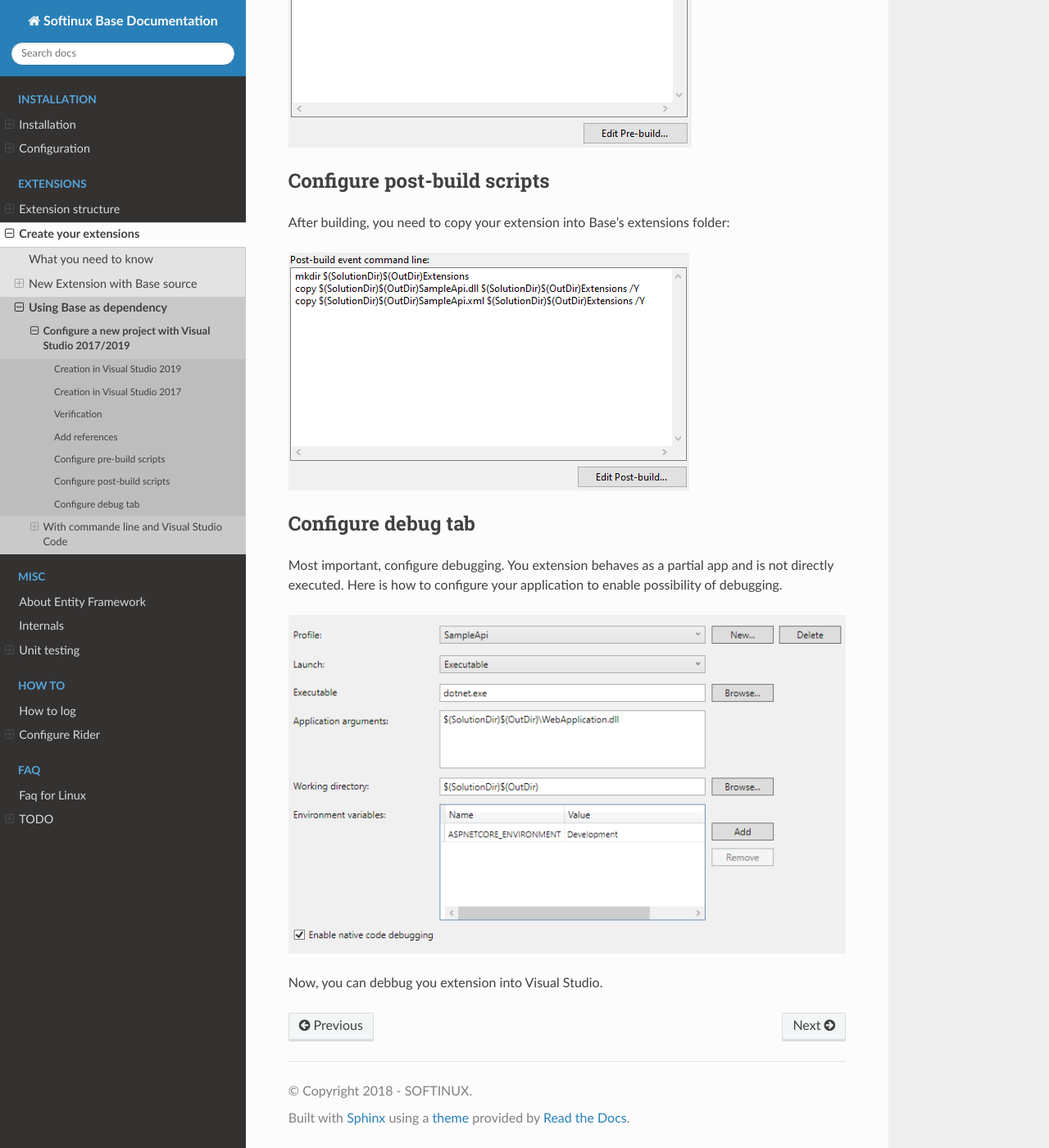
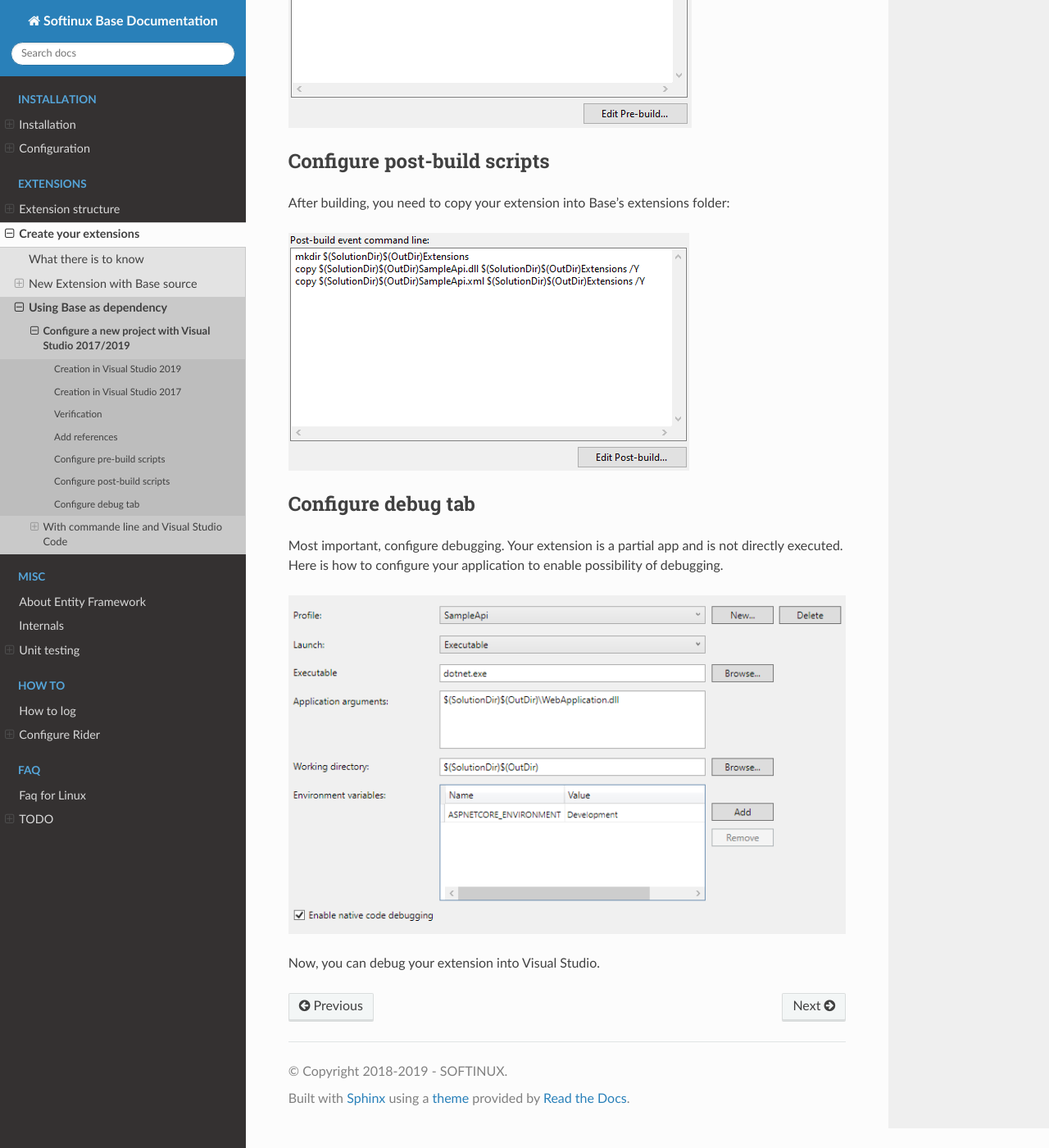
Before and after one commit to SOFTINUX/Base_Doc, a Sphinx documentation site: the page built from source/implement_your_extension/base_as_dependency/base_as_dependency_vs.rst, in a window 1280 px wide and 1400 px high, scrolled down 3512 px. Shown: the whole window at 82% size. Built offline with Sphinx 7.4.7 and the Read the Docs theme 2.0.0, drawn with Linux system fonts in a browser that asks for light colours; some of the changed text lies outside the part shown.

Commit message:
Fix some changes and typos

```diff
--- a/source/conf.py
+++ b/source/conf.py
@@ -20,7 +20,7 @@
 # -- Project information -----------------------------------------------------
 
 project = 'Softinux Base Documentation'
-copyright = '2018 - SOFTINUX'
+copyright = '2018-2019 - SOFTINUX'
 author = 'Benjamin Nolmans, Barbara Post'
 
 # The short X.Y version
--- a/source/implement_your_extension/base_as_dependency/base_as_dependency_vs.rst
+++ b/source/implement_your_extension/base_as_dependency/base_as_dependency_vs.rst
@@ -53,9 +53,9 @@
 Configure debug tab
 -------------------
 Most important, configure debugging.
-You extension behaves as a partial app and is not directly executed. Here is how to configure your application to enable possibility of debugging.
+Your extension is a partial app and is not directly executed. Here is how to configure your application to enable possibility of debugging.
 
 .. image:: ../../_static/images/SampleExtensionDebugTabApp.png
    :alt: debug tab configuration
 
-Now, you can debbug you extension into Visual Studio.
+Now, you can debug your extension into Visual Studio.
--- a/source/implement_your_extension/base_as_dependency/base_as_dependency_vsc.rst
+++ b/source/implement_your_extension/base_as_dependency/base_as_dependency_vsc.rst
@@ -18,6 +18,6 @@
 
 .. note ::
     | Path in `<HintPath>` are given as examples.
-    | Lines 36 to 38 set the value of the Visual Studio $ (SolutionDir) macro because dotnet doesn't use it.
+    | Lines 36 to 38 set the value of the Visual Studio `$(SolutionDir)` macro because `dotnet` doesn't use it.
 
 .. include:: configure_vscode.rst
--- a/source/implement_your_extension/base_as_dependency/configure_vscode.rst
+++ b/source/implement_your_extension/base_as_dependency/configure_vscode.rst
@@ -7,7 +7,7 @@
 | Modify line 35 to use :code:`WebApplication.dll` as entry point of application.
 
 .. note::
-   The order sequence make build on every launch.
+   The order sequence makes build on every launch.
 
 .. literalinclude:: ../../_static/src/tasks.json.txt
     :language: js
--- a/source/implement_your_extension/what_you_need_to_know.rst
+++ b/source/implement_your_extension/what_you_need_to_know.rst
@@ -1,4 +1,4 @@
-What you need to know
+What there is to know
 **********************
 .. _extension_folder:
 .. warning::
```
Also changed, not shown: other parts of source/implement_your_extension/base_as_dependency/base_as_dependency_vs.rst (+1 -1 lines), other parts of source/implement_your_extension/base_as_dependency/base_as_dependency_vsc.rst (+1 -1 lines).
